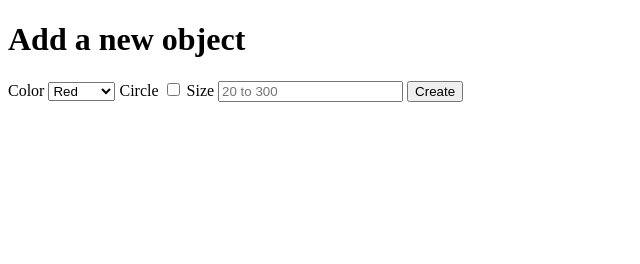
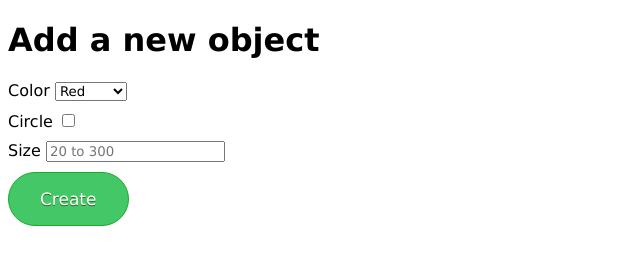
Before and after one commit to aqfgit/drag-and-drop-components, a plain HTML site: page index.html in a window 1280 px wide. Shown: the whole page, without its empty margins (0-640 px from the left). Drawn offline with Linux system fonts and the light colour scheme.

Commit message:
added some styles

```diff
--- a/index.html
+++ b/index.html
@@ -10,6 +10,8 @@
   <div class="form-wrap">
     <h1>Add a new object</h1>
     <form>
+
+      <div class="input-wrap">
         <label for="color">Color</label>
         <select id="color-picker" name="color">
           <option value="red" value="value1">Red</option>
@@ -21,11 +23,20 @@
           <option value="black" value="value1">Black</option>
           <option value="Purple" value="value1">Purple</option>
         </select>
+      </div>
+
+      <div class="input-wrap">
         <label for="shape">Circle</label>
         <input id="shape-input" type="checkbox" name="shape" value="circle">
+      </div>
+
+      <div class="input-wrap">
         <label for="size">Size</label>
         <input id="size-input" type="text" name="size" placeholder="20 to 300">
-      <button id="create-element" name="submit" type="button">Create</button>
+      </div>
+      <div class="input-wrap">
+        <button class="btn" id="create-element" name="submit" type="button">Create</button>
+      </div>
     </form>
   </div>
   <script src="main.js">
--- a/style.css
+++ b/style.css
@@ -1,5 +1,6 @@
 * {
   user-select: none;
+  font-family: Verdana;
 }
 
 .drag {
@@ -11,3 +12,28 @@
 .drag:hover {
   cursor: -webkit-grab;
 }
+
+.input-wrap {
+  margin-bottom: 10px;
+}
+
+.btn {
+	background-color:#44c767;
+	border-radius: 38px;
+	border: 1px solid #18ab29;
+	cursor: pointer;
+	color: #ffffff;
+	font-size: 17px;
+	padding: 16px 31px;
+	text-decoration: none;
+	text-shadow: 0px 1px 0px #2f6627;
+}
+.myButton:hover {
+	background-color:#5cbf2a;
+}
+.myButton:active {
+	position:relative;
+	top:1px;
+}
+
+}
```
Lines whose indentation alone changed are shown as unchanged.
